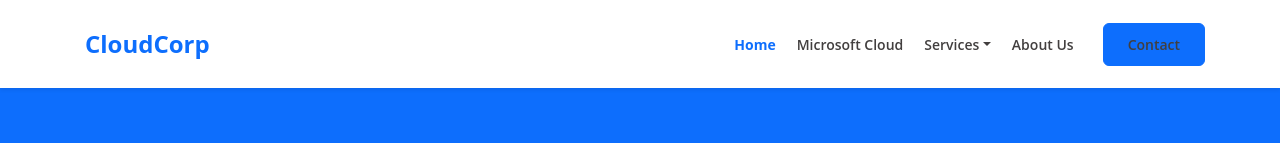
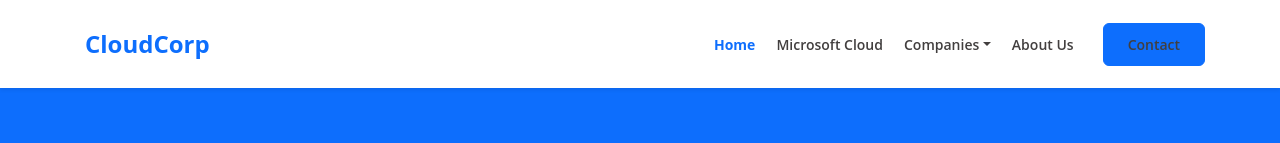
Before and after one commit to ialicejackson/demo, a Next.js app: page / in a window 1280 px wide. Shown: the top 143 px of the page. Built offline with nearby package versions, Linux system fonts and the light colour scheme.

Commit message:
update header

```diff
--- a/components/Header.js
+++ b/components/Header.js
@@ -50,7 +50,7 @@ export default function Header() {
                 role="button"
                 data-bs-toggle="dropdown"
               >
-                Services
+                Companies
               </a>
               <ul className="dropdown-menu">
                 <li>
```
Also changed, not shown: 1 other file (tests, documents, lock files or other folders).
